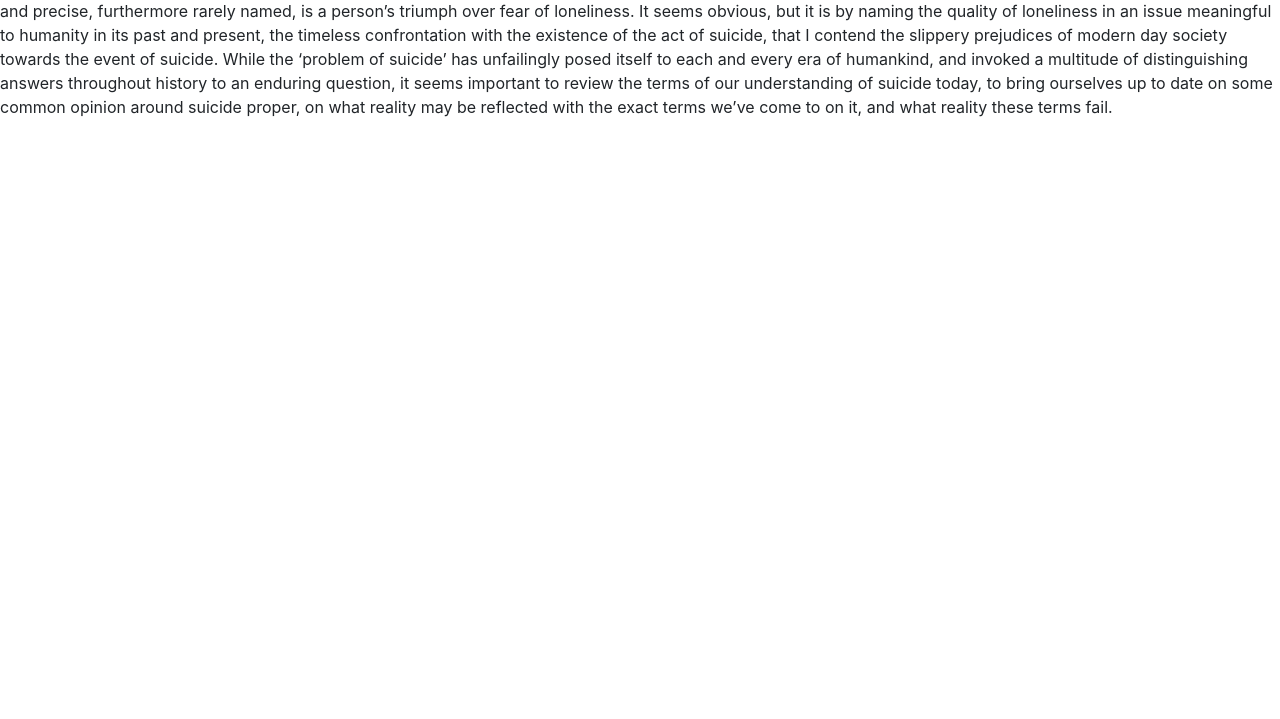
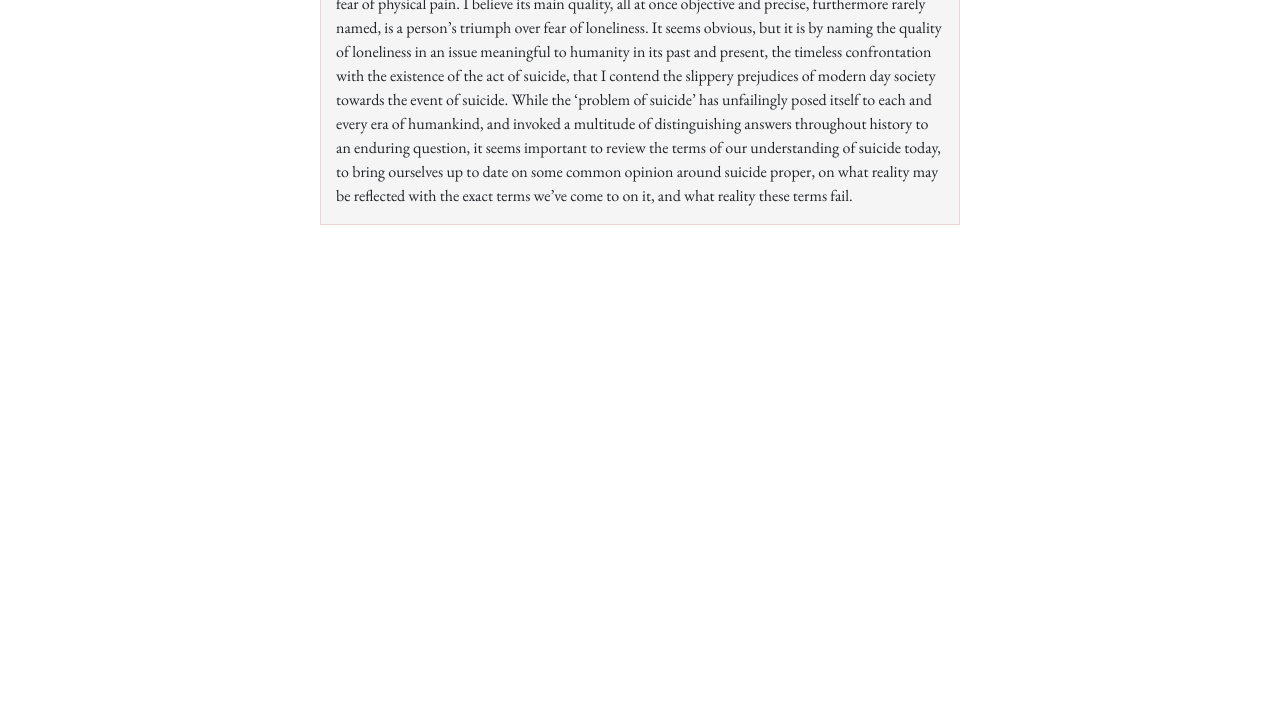
Before and after one commit to Pfulcher26/Dreamers-, a plain HTML site: page index.html in a window 1280 px wide. Shown: the part 81-800 px from the top of the page. Drawn offline with nearby package versions, Linux system fonts and the light colour scheme.

Commit message:
Adds a div container to hold text elements, removes title

```diff
--- a/css/styles.css
+++ b/css/styles.css
@@ -0,0 +1,9 @@
+.container {
+  font-family: 'EB Garamond', serif;
+  text-align: left;
+  border: 1px solid rgb(238, 210, 214);
+  padding: 10;
+  background-color: whitesmoke;
+  margin: auto;
+  width: 50%;
+}
--- a/index.html
+++ b/index.html
@@ -7,12 +7,15 @@
   <link href="css/styles.css" rel="stylesheet" type="text/css">
   <script src="js/jquery-3.5.1.js"></script>
   <script src="js/scripts.js"></script>
-  <link href="http://fonts.googleapis.com/css?family=Cinzel:bold" rel="stylesheet" type="text/css">
+  <link href="https://fonts.googleapis.com/css2?family=EB+Garamond&display=swap" rel="stylesheet">
   <title>Dreamers</title>
 </head>
+
 <body>
-<h1>Dreamers</h1>
-<p><span class="first letter">S</span>uicide is not an act, or apparent feat, which can be essentially understood in a person’s overcoming fear of physical pain.  I believe its main quality, all at once objective and precise, furthermore rarely named, is a person’s triumph over fear of loneliness.  It seems obvious, but it is by naming the quality of loneliness in an issue meaningful to humanity in its past and present, the timeless confrontation with the existence of the act of suicide, that I contend the slippery prejudices of modern day society towards the event of suicide.  While the ‘problem of suicide’ has unfailingly posed itself to each and every era of humankind, and invoked a multitude of distinguishing answers throughout history to an enduring question, it seems important to review the terms of our understanding of suicide today, to bring ourselves up to date on some common opinion around suicide proper, on what reality may be reflected with the exact terms we’ve come to on it, and what reality these terms fail.  </p>
-
+<br>
+<br>
+<div class="container">
+<p><span class="first-letter">S</span>uicide is not an act, or apparent feat, which can be essentially understood in a person’s overcoming fear of physical pain.  I believe its main quality, all at once objective and precise, furthermore rarely named, is a person’s triumph over fear of loneliness.  It seems obvious, but it is by naming the quality of loneliness in an issue meaningful to humanity in its past and present, the timeless confrontation with the existence of the act of suicide, that I contend the slippery prejudices of modern day society towards the event of suicide.  While the ‘problem of suicide’ has unfailingly posed itself to each and every era of humankind, and invoked a multitude of distinguishing answers throughout history to an enduring question, it seems important to review the terms of our understanding of suicide today, to bring ourselves up to date on some common opinion around suicide proper, on what reality may be reflected with the exact terms we’ve come to on it, and what reality these terms fail.  </p>
+</div>
 </body>
 </html>
```
